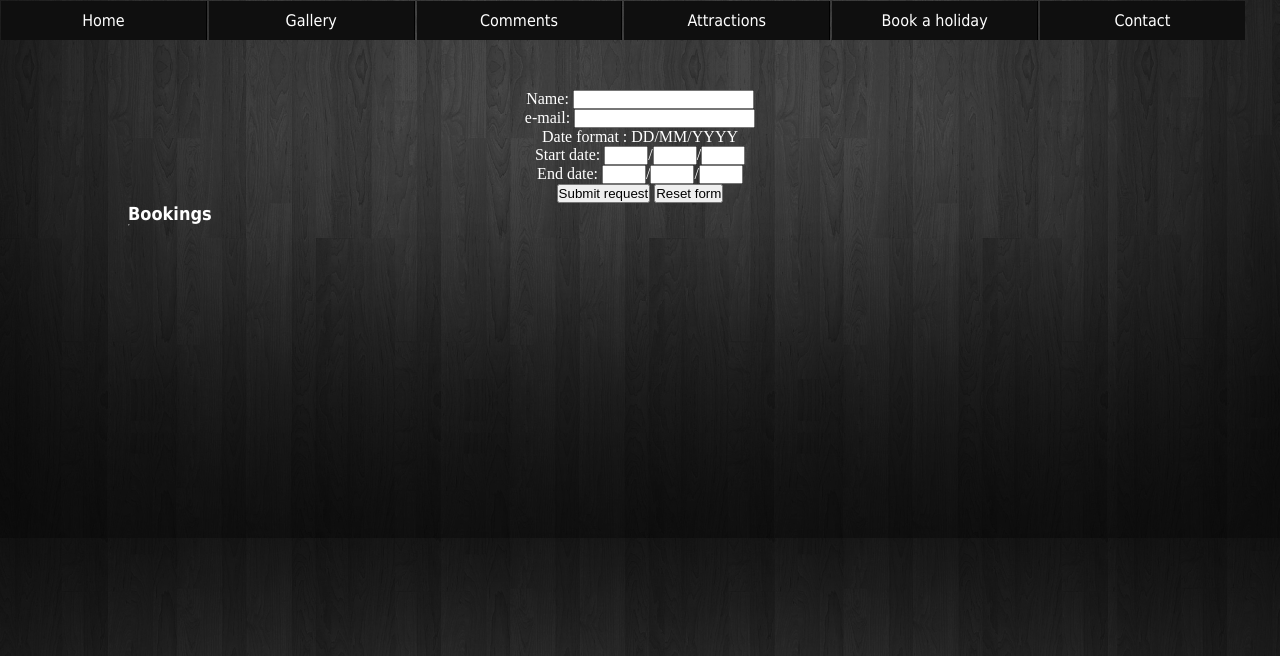
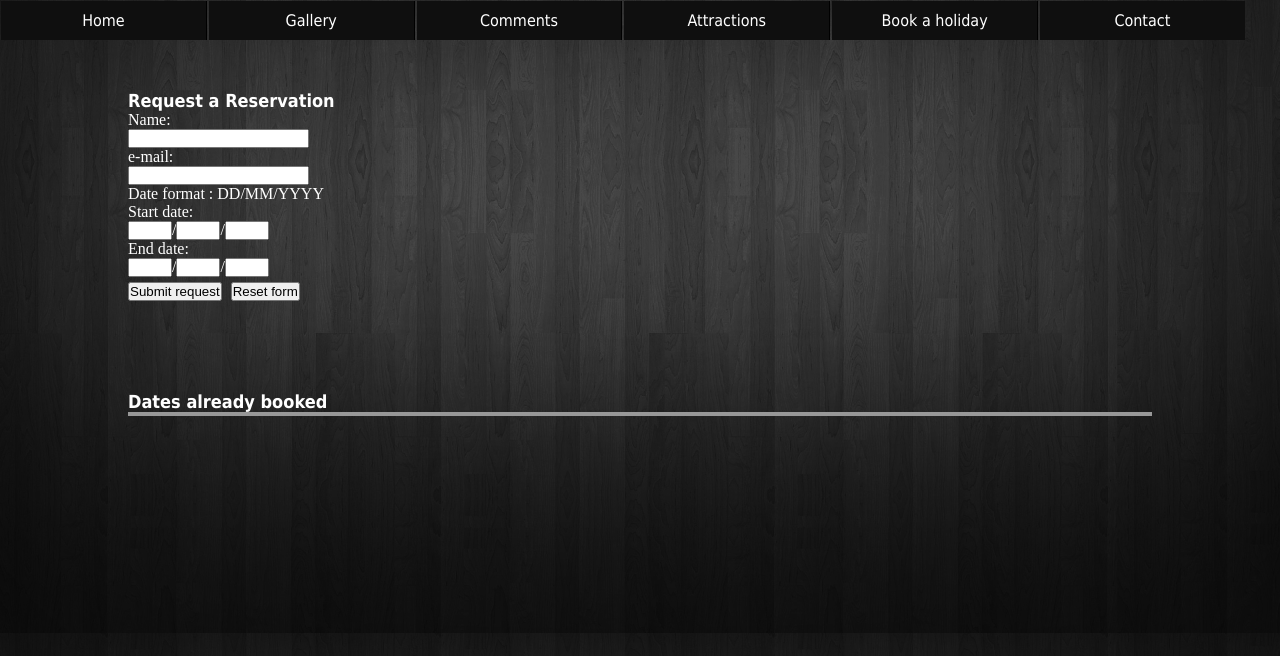
Before and after one commit to Mcphylus12/Flask-website, a Flask app: page /book in a window 1280 px wide. Shown: the top 656 px of the page. Run offline with Flask 2, Linux system fonts and the light colour scheme; parts of the project's set-up code (start-up, migrations or seed data) failed here and were passed over.

Commit message:
added format checking dtaes and email

```diff
--- a/routes.py
+++ b/routes.py
@@ -1,7 +1,7 @@
 from flask import Flask, render_template, request
 from cgi import escape #used to escape html special characters
-import time
 import csv
+import re
 
 app = Flask(__name__)
 
@@ -51,10 +51,22 @@ def book():
 @app.route('/processBooking', methods=['post'])
 def processBooking():#TODO perform regex checks on fields and set errorlist if any errors found
     errorList = [0]
+    dateRegex = re.compile('^([0-2]?[0-9]|3[0-1])/(0?[0-9]|1[0-2])/([0-9]?[0-9]?[0-9]?[0-9]?)$')
+    emailRegex = re.compile('\w+@\w+\.\w+')
     startDate = '/'.join([request.form[('startDateDay')], request.form[('startDateMonth')], request.form[('startDateYear')]])
     endDate = '/'.join([request.form[('startDateDay')], request.form[('startDateMonth')], request.form[('startDateYear')]])
     email = request.form[('email')]
     name = request.form[('name')]
+    if not(dateRegex.match(startDate)):
+        errorList[0] = 1
+        errorList.append('startdateformatexception')
+    if not(dateRegex.match(endDate)):
+        errorList[0] = 1
+        errorList.append('enddateformatexception')
+    if not(emailRegex.match(email)):
+        errorList[0] = 1
+        errorList.append('emailformatexception')
+
     bookList = readFile('static/booking.csv')
     bookList.append([startDate, endDate, name, email, False])
     writeFile('static/booking.csv', bookList)
--- a/static/booking.csv
+++ b/static/booking.csv
@@ -0,0 +1 @@
+jgr/12/12,jgr/12/12,lhrge,hlewt,False
--- a/static/css/Book.css
+++ b/static/css/Book.css
@@ -1,7 +1,16 @@
 form{
-    text-align: center;
+    text-align: left;
+}
+
+#bookingTable{
+    border: 2px solid #989898;
 }
 
 .datein{
     width: 3em;
 }
+
+.button{
+    margin-right: 5px;
+    margin-top: 5px;
+}
--- a/templates/Book.html
+++ b/templates/Book.html
@@ -2,19 +2,22 @@
 {% block title %}Ongar Bell|Book{% endblock %}
 {% block stylesheets %}<link rel="stylesheet" href="static/css/Book.css" />{% endblock %}
 {% block content %}
+<h2>Request a Reservation</h2>
 <form action="processBooking" method="post">
-    Name: <input type="text" name="name" /><br />
-    e-mail: <input type="text" name="email" /><br />
+    Name:<br /><input type="text" name="name" /><br />
+    e-mail:<br /> <input type="text" name="email" /><br />
     Date format : DD/MM/YYYY<br />
-    Start date: <input type="text" name="startDateDay" class="datein" />/<input type="text" name="startDateMonth" class="datein" />/<input type="text" name="startDateYear" class="datein" /><br />
-    End date: <input type="text" name="endDateDay" class="datein" />/<input type="text" name="endDateMonth" class="datein" />/<input type="text" name="endDateYear" class="datein" /><br />
-    <input type="submit" value="Submit request" />
-    <input type="reset" value="Reset form" />
+    Start date:<br /><input type="text" name="startDateDay" class="datein" />/<input type="text" name="startDateMonth" class="datein" />/<input type="text" name="startDateYear" class="datein" /><br />
+    End date:<br /><input type="text" name="endDateDay" class="datein" />/<input type="text" name="endDateMonth" class="datein" />/<input type="text" name="endDateYear" class="datein" /><br />
+    <input type="submit" value="Submit request" class="button"/>
+    <input type="reset" value="Reset form" class="button" />
 </form>
+<br /><br /><br /><br /><br />
+<h2>Dates already booked</h2>
+{% if bookList|length != 0 %}
+<div id="bookingTable">
 
-<div id="bookingTsble">
-    <h2>Bookings</h2>
-    <table border="1">
+    <table>
     {% for booking in bookList %}
         {% if booking[4] == 'TRUE' %}
             <tr>
@@ -26,4 +29,5 @@
     {% endfor %}
     </table>
 </div>
+{% endif %}
 {% endblock %}
```
